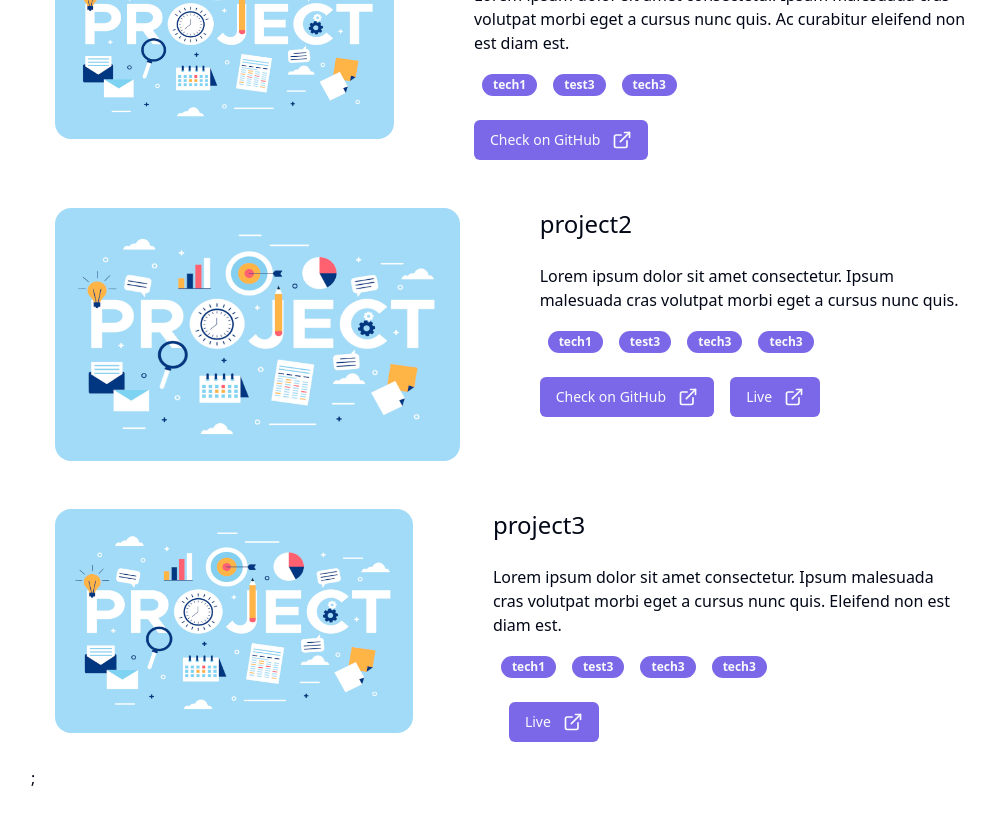
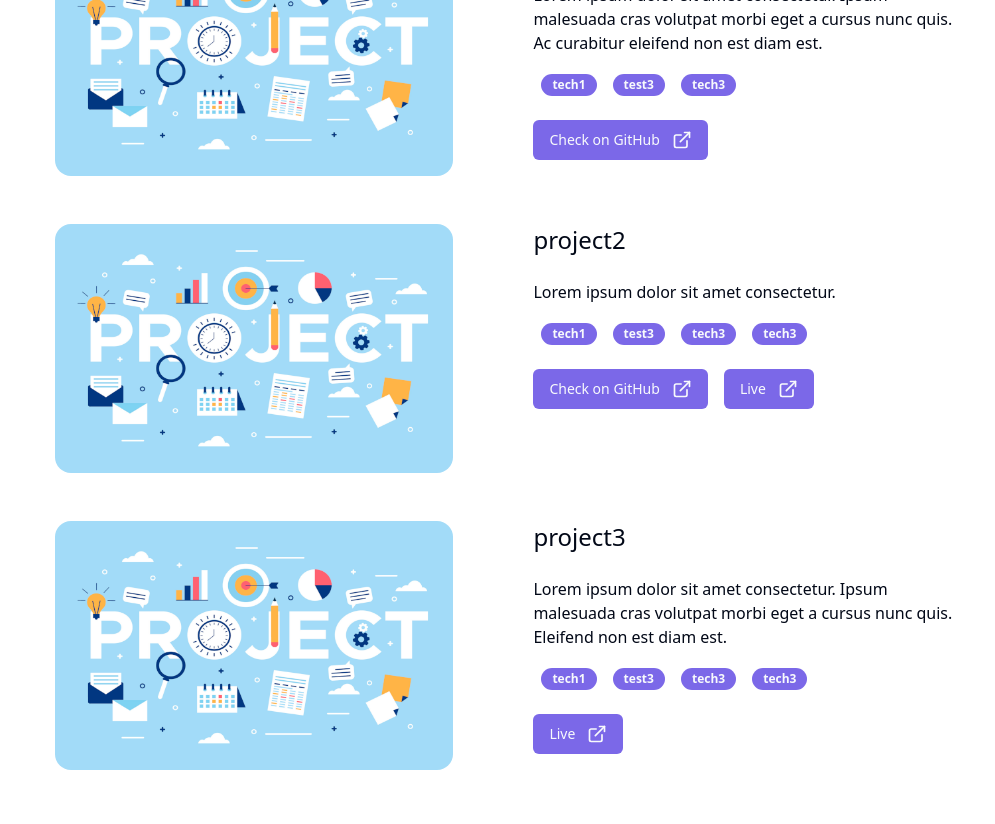
Before and after one commit to sandipanxlr8/portfolio, a React (Vite) app: page / in a window 1280 px wide. Shown: the part 960-1784 px from the top of the page, without its empty margins (113-1108 px from the left). After the commit the page ends 1754 px from the top, so only its background shows below. Built offline with nearby package versions, Linux system fonts and the light colour scheme.

Commit message:
refined projects section

```diff
--- a/src/assets/projects.json
+++ b/src/assets/projects.json
@@ -10,7 +10,7 @@
   },
   {
     "name": "project2",
-    "desc": "Lorem ipsum dolor sit amet consectetur. Ipsum malesuada cras volutpat morbi eget a cursus nunc quis.",
+    "desc": "Lorem ipsum dolor sit amet consectetur.",
     "tech": ["tech1", "test3", "tech3", "tech3"],
     "isGithub": true,
     "githubUrl": "link",
--- a/src/components/home/Project.tsx
+++ b/src/components/home/Project.tsx
@@ -19,14 +19,14 @@ interface ProjectPropsInterface {
 function Project({ project }: ProjectPropsInterface) {
   return (
     <div className="lg:flex lg:flex-row">
-      <div className="px-6 py-6">
+      <div className="px-6 py-6 lg:w-[45%]">
         <img
           src="../src/assets/project.png"
           alt="project image"
           className="rounded-2xl lg:w-[46rem] aspect-[16/10]"
         />
       </div>
-      <div className="py-6 px-6 sm:px-6 lg:px-14">
+      <div className="py-6 px-6 sm:px-6 lg:px-14 lg:w-[55%]">
         <h3 className="text-2xl">{project.name}</h3>
         <p className="mt-6">{project.desc}</p>
         <div className="mt-4">
@@ -35,13 +35,13 @@ function Project({ project }: ProjectPropsInterface) {
         </div>
         <div className="mt-6">
           {project.isGithub && (
-            <Button size={"default"}>
+            <Button className="mr-4" size={"default"}>
               Check on GitHub
               <ExternalLink className="ml-3 h-5 w-5" />
             </Button>
           )}
           {project.isLive && (
-            <Button className="ml-4" size={"default"}>
+            <Button size={"default"}>
               Live
               <ExternalLink className="ml-3 h-5 w-5" />
             </Button>
--- a/src/components/home/Projects.tsx
+++ b/src/components/home/Projects.tsx
@@ -3,12 +3,11 @@ import projects from "@/assets/projects.json";
 
 function Projects() {
   return (
-    <div className="my-[100px]">
+    <div className="mt-[100px]">
       <h2 className="text-[10rem]/[1.15] font-[monospace]">PROJECTS</h2>
       {projects.map((project) => (
         <Project key={project.name} project={project} />
       ))}
-      ;
     </div>
   );
 }
```
